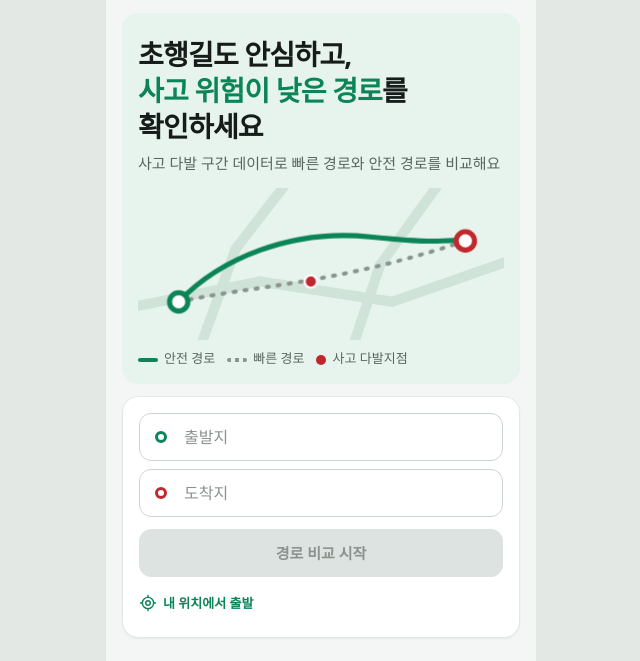
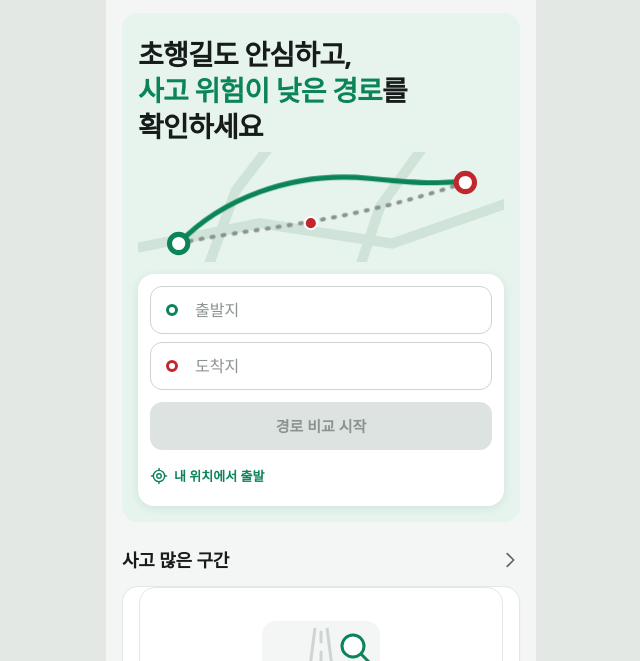
Before and after one commit to 25730070-collab/twozzz, a website: page index.html in a window 1280 px wide. Shown: the part 59-720 px from the top of the page, without its empty margins (319-959 px from the left). Drawn offline with Linux system fonts and the light colour scheme.

Commit message:
v0.6: 경로 비교 개편, 기준 연도 2025, 홈 모션, 안내 화면 정리

```diff
--- a/css/pages.css
+++ b/css/pages.css
@@ -2,16 +2,16 @@
 
 /* ---------- 홈 ---------- */
 .home-grid{display:block}
-.hero{position:relative;overflow:hidden;border-radius:var(--rl);background:var(--brand-t);padding:var(--sp5) var(--sp4) 0}
+.hero{position:relative;border-radius:var(--rl);background:var(--brand-t);padding:var(--sp5) var(--sp4) var(--sp4)}
 .hero h1{font-size:var(--fs-h1);line-height:1.28;letter-spacing:-.8px;color:var(--tx)}
 .hero h1 em{font-style:normal;color:var(--brand)}
 .hero p{margin-top:var(--sp2);color:var(--tx2);font-size:var(--fs-body)}
-.hero svg{display:block;width:100%;height:auto;margin-top:var(--sp3)}
+.hero > svg{display:block;width:100%;height:auto;margin-top:var(--sp2);border-radius:var(--rm);overflow:hidden}
 .legend{display:flex;flex-wrap:wrap;gap:var(--sp3);padding:var(--sp2) 0 var(--sp4);font-size:var(--fs-cap);color:var(--tx2)}
 .legend i{display:inline-block;width:20px;height:4px;border-radius:2px;margin-right:6px;vertical-align:middle}
 .legend i.dash{background:repeating-linear-gradient(90deg,#8b938f 0 4px,transparent 4px 8px)}
 .legend i.dot{width:10px;height:10px;border-radius:50%;background:var(--r4)}
-.route-box{margin-top:var(--sp3);padding:var(--sp4)}
+.route-box{margin-top:var(--sp3);padding:var(--sp3);background:var(--pn);border-radius:var(--rl);box-shadow:0 2px 10px rgba(11,132,87,.12)}
 .route-box .fld{position:relative;margin-top:var(--sp2)}
 .route-box .fld:first-child{margin-top:0}
 .route-box .fld .in{margin-top:0;padding-left:44px}
@@ -168,7 +168,7 @@
 
 /* 화면 등장 효과 (v0.6): 카드·상자가 아래에서 살짝 올라오며 나타난다 (모션 줄이기 설정이면 꺼짐) */
 @keyframes rise{from{opacity:0;transform:translateY(10px)}to{opacity:1;transform:none}}
-.hero,.route-box,.verdict,.rt-grid .rt-card,.list-box > .card:nth-child(-n+8),.box,.section{animation:rise .35s ease both}
+.hero,.verdict,.rt-grid .rt-card,.list-box > .card:nth-child(-n+8),.box,.section{animation:rise .35s ease both}
 .rt-grid .rt-card:nth-child(2),.list-box > .card:nth-child(2){animation-delay:.05s}
 .list-box > .card:nth-child(3){animation-delay:.1s}
 .list-box > .card:nth-child(4){animation-delay:.15s}
--- a/index.html
+++ b/index.html
@@ -27,9 +27,8 @@
     <div class="home-grid">
       <div class="home-main">
         <section class="hero">
-          <h1>초행길도 안심하고,<br><em>사고 위험이 낮은 경로</em>를<br>확인하세요</h1>
-          <p>사고 다발 구간 데이터로 빠른 경로와 안전 경로를 비교해요</p>
-          <svg viewBox="0 0 360 150" role="img" aria-label="빠른 경로와 사고 다발지점을 피해 가는 안전 경로 예시">
+          <h1>초행길도 안심하고,<br><em>사고 위험이 낮은 경로</em>를 확인하세요</h1>
+          <svg viewBox="0 22 360 108" role="img" aria-label="빠른 경로와 사고 다발지점을 피해 가는 안전 경로 예시">
             <g stroke="#cfe3d8" stroke-width="10" stroke-linecap="round" fill="none"><path d="M-10 118 L120 92 L250 112 L370 70"/><path d="M60 160 L96 60 L150 -10"/><path d="M210 160 L238 76 L300 -10"/></g>
             <path class="hr-fast" d="M40 112 C110 96 190 96 322 52" fill="none" stroke="#8b938f" stroke-width="4" stroke-dasharray="2 9" stroke-linecap="round"/>
             <path class="hr-safe" pathLength="1" d="M40 112 C80 70 150 40 228 48 S290 50 322 52" fill="none" stroke="#0b8457" stroke-width="5" stroke-linecap="round"/>
@@ -38,15 +37,15 @@
             <circle class="hr-car" r="7" fill="#2b6fff" stroke="#fff" stroke-width="3"/>
             <circle cx="322" cy="52" r="9" fill="#fff" stroke="#c0282d" stroke-width="5"/>
           </svg>
-          <div class="legend"><span><i style="background:#0b8457"></i>안전 경로</span><span><i class="dash"></i>빠른 경로</span><span><i class="dot"></i>사고 다발지점</span></div>
-        </section>
 
-        <section class="box route-box" id="route" aria-label="경로 비교">
+        <div class="route-box" id="route" aria-label="경로 비교">
           <div class="fld"><span class="dot" aria-hidden="true"></span><input class="in" id="ro" type="search" enterkeyhint="next" placeholder="출발지" aria-label="출발지" autocomplete="off"></div>
           <div class="fld"><span class="dot end" aria-hidden="true"></span><input class="in" id="rd" type="search" enterkeyhint="go" placeholder="도착지" aria-label="도착지" autocomplete="off"></div>
           <button class="btn dk" id="goRoute" disabled>경로 비교 시작</button>
           <button class="me" id="useMe" type="button"><svg class="ico s" viewBox="0 0 24 24" aria-hidden="true"><circle cx="12" cy="12" r="3"/><circle cx="12" cy="12" r="7.5"/><path d="M12 2v2.5M12 19.5V22M2 12h2.5M19.5 12H22"/></svg>내 위치에서 출발</button>
+        </div>
         </section>
+
 
 
 
--- a/sw.js
+++ b/sw.js
@@ -3,7 +3,7 @@
    · 같은 사이트의 파일은 '네트워크 우선' : 연결되면 항상 최신 파일을 받아 저장하고(새 버전이 바로 보임), 끊기거나 4초 넘게 응답이 없으면 저장본을 쓴다.
    · 다른 사이트(카카오 길찾기·장소 검색, 지도 타일, Leaflet)는 건드리지 않는다. 그래서 오프라인에서는 경로 만들기와 실제 지도 타일은 되지 않는다.
    · 파일을 추가하면 아래 SHELL 에 넣고 VERSION 을 올린다. */
-const VERSION = 'sd-v0.6-6';
+const VERSION = 'sd-v0.6-7';
 const SHELL = [
   './',
   'index.html',
```
Also changed, not shown: README.md.
